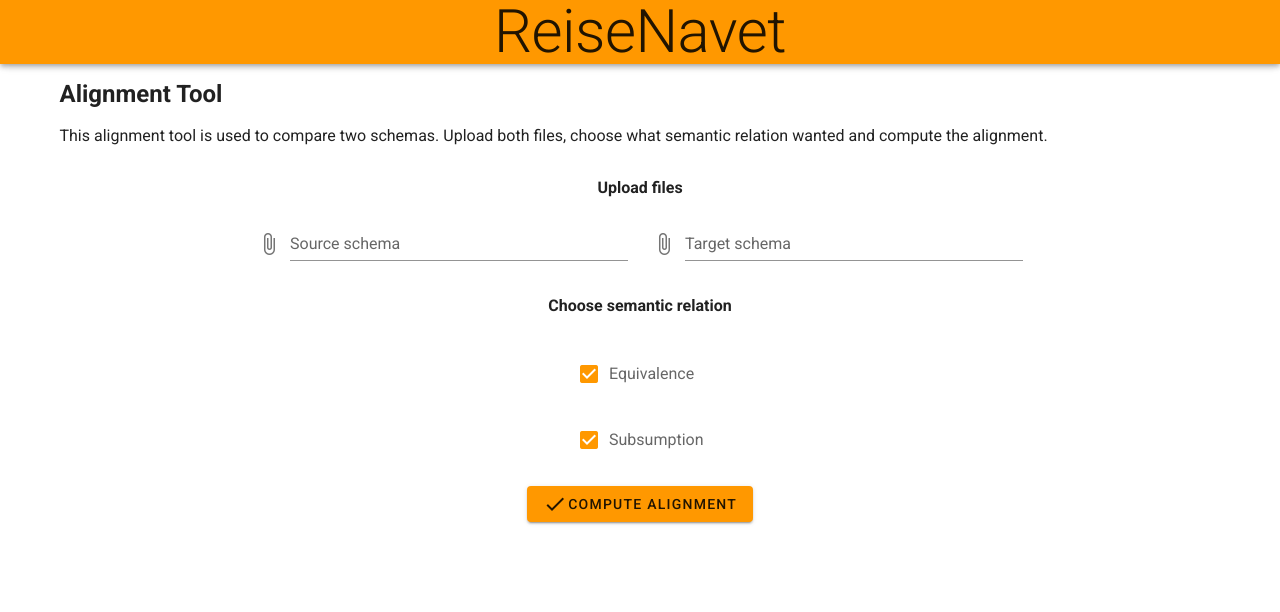
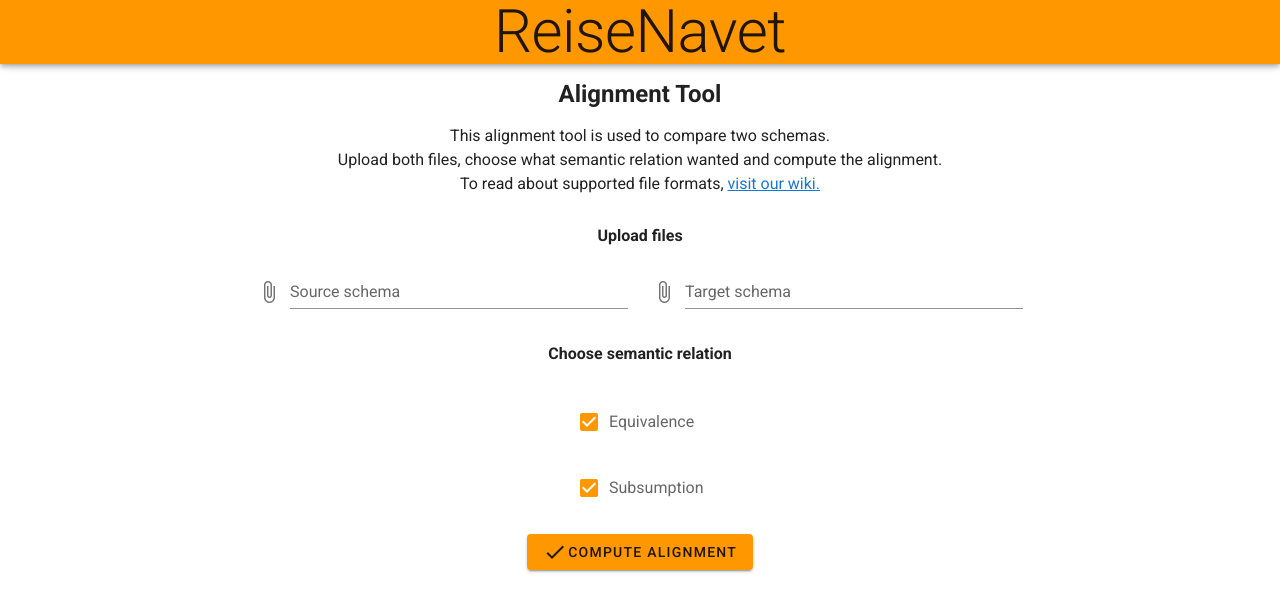
Before and after one commit to ReiseNavet/data-integration-tool-frontend, a Vue app: page / in a window 1280 px wide. Shown: the top 612 px of the page. Built offline with nearby package versions, Linux system fonts and the light colour scheme.

Commit message:
Add link to supported files-wiki

```diff
--- a/src/views/Form.vue
+++ b/src/views/Form.vue
@@ -2,19 +2,21 @@
   <v-container>
     <v-row>
       <v-col>
-        <h2> Alignment Tool </h2>
+        <h2 class="text-center"> Alignment Tool </h2>
       </v-col>
     </v-row>
     <v-row class="my-0">
       <v-col>
-        <p>
-          This alignment tool is used to compare two schemas.
-          Upload both files, choose what semantic relation wanted and compute the alignment.
+        <p class="text-center">
+          This alignment tool is used to compare two schemas. <br>
+          Upload both files, choose what semantic relation wanted and compute the alignment. <br>
+          To read about supported file formats,
+          <a href="https://github.com/Kundestyrt-ReiseNavet/integration-tool-backend/wiki/Supported-files"> visit our wiki. </a>
         </p>
       </v-col>
     </v-row>
     <v-row class="my-0" justify="center">
-      <h4>Upload files</h4>
+        <h4>Upload files</h4>
     </v-row>
     <v-row class="my-0 rn-file-upload">
       <v-col offset-sm="2" sm="4" cols="12">
```
